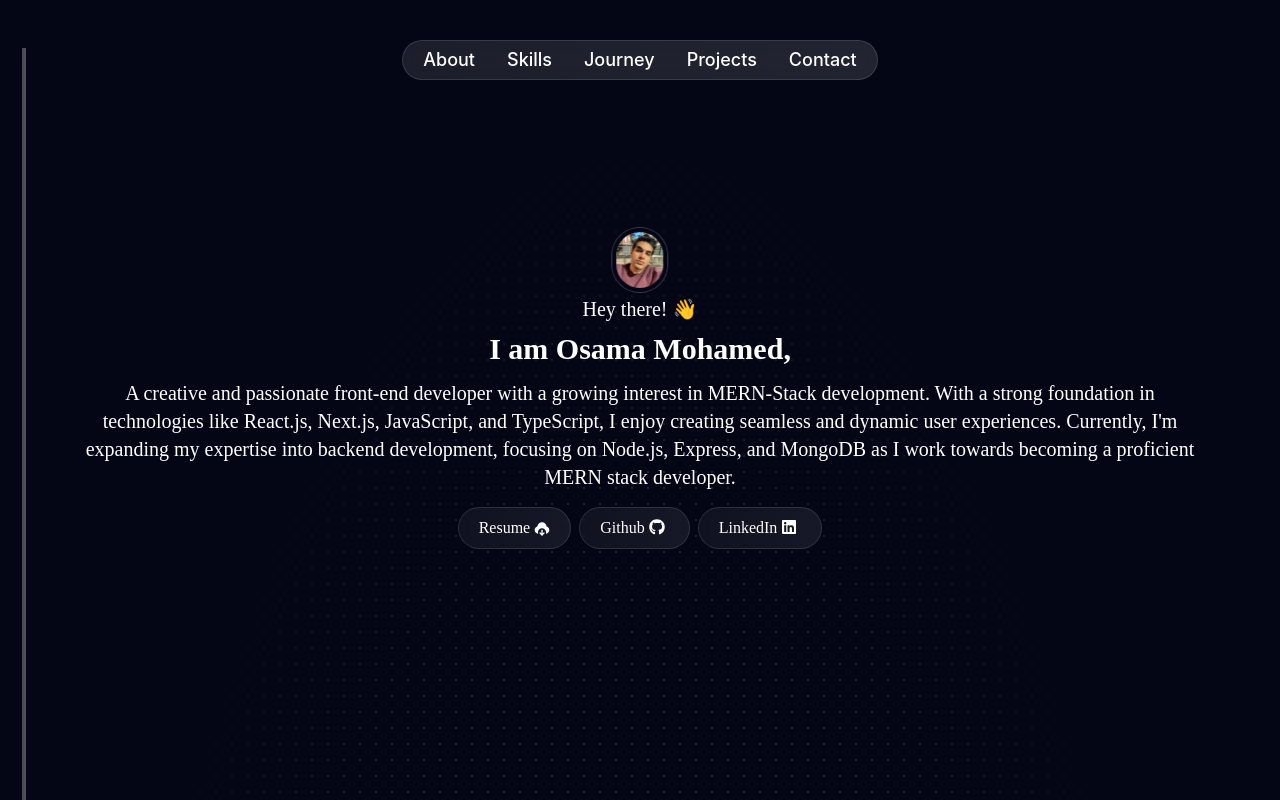
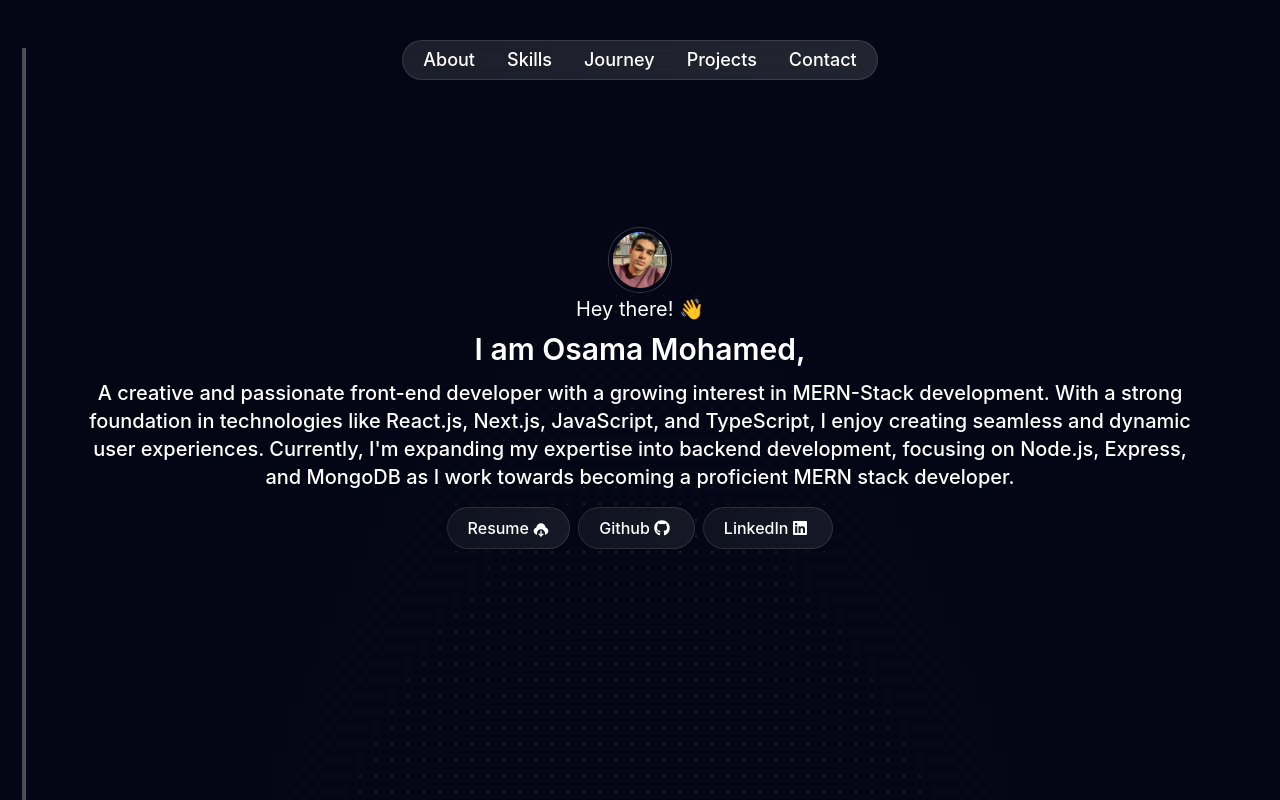
Before and after one commit to Os1907/osama.div, a Next.js app: page / in a window 1280 px wide. Shown: the top 800 px of the page. Built offline with nearby package versions, Linux system fonts and the light colour scheme.

Commit message:
fix:favIcon

```diff
--- a/src/app/Styles/globals.css
+++ b/src/app/Styles/globals.css
@@ -15,7 +15,7 @@ body{
 }
 
 .handFont {
-  font-family: var(--font-indie-flower);
+  font-family: "Inter", sans-serif;
 }
 
 
--- a/src/app/layout.tsx
+++ b/src/app/layout.tsx
@@ -6,6 +6,9 @@ import "./Styles/background.css"
 export const metadata: Metadata = {
   title: "Osama Mohamed",
   description: "Front End Developer",
+  icons: {
+    icon: "/me.png",
+  },
 };
 
 export default function RootLayout({
```
